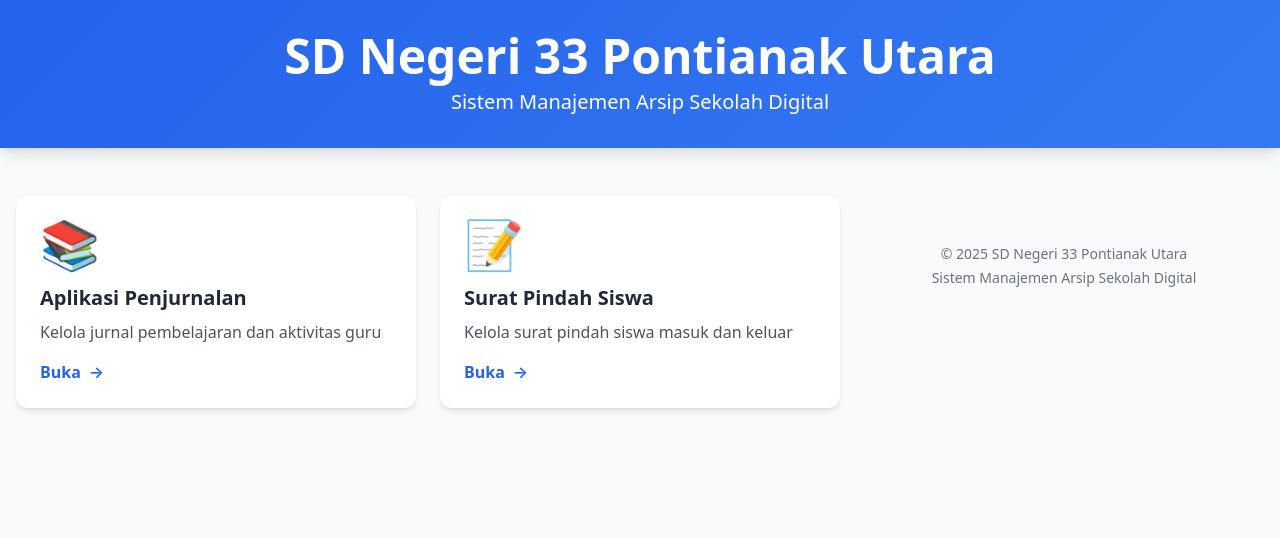
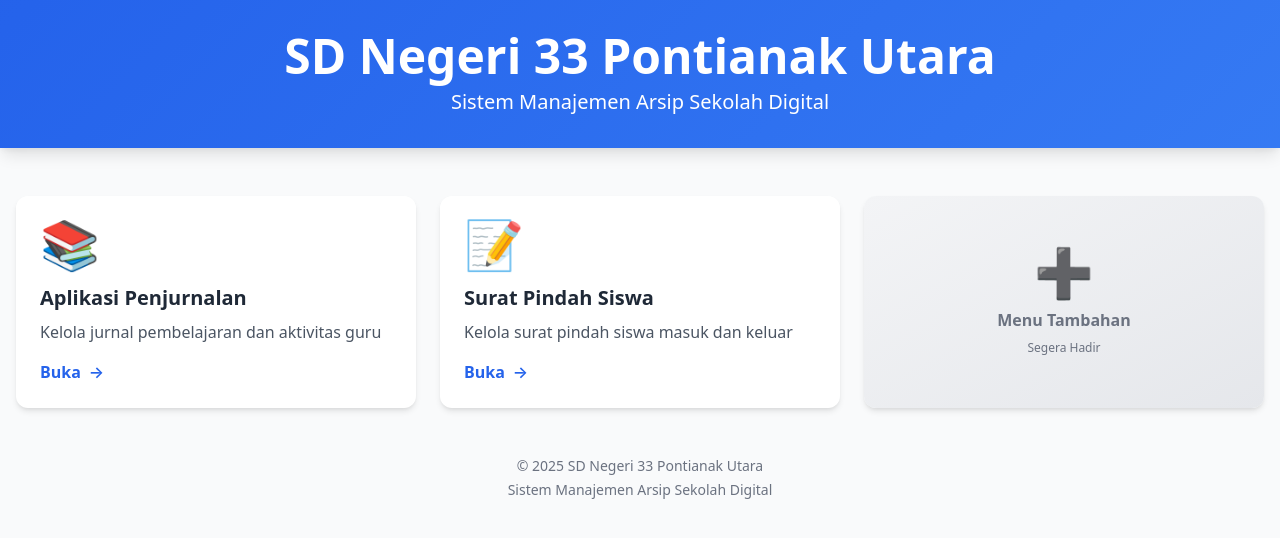
Before and after one commit to pangestu041-droid/arsipsd33utara, a plain HTML site: page index.html in a window 1280 px wide. Drawn offline with nearby package versions, Linux system fonts and the light colour scheme.

Commit message:
Update index.html

```diff
--- a/index.html
+++ b/index.html
@@ -119,7 +119,15 @@
                     <span>→</span>
                 </div>
             </a>
-
+<!-- Card 6: Placeholder untuk menu tambahan -->
+            <div class="menu-card bg-gradient-to-br from-gray-100 to-gray-200 rounded-xl p-6 shadow-md flex items-center justify-center animate-fade-in-up" style="animation-delay: 0.6s">
+                <div class="text-center text-gray-500">
+                    <div class="text-4xl md:text-5xl mb-3">➕</div>
+                    <p class="text-sm md:text-base font-semibold">Menu Tambahan</p>
+                    <p class="text-xs mt-2">Segera Hadir</p>
+                </div>
+            </div>
+        </div>
 
         <!-- Footer Info -->
         <div class="mt-12 text-center text-gray-500 text-sm animate-fade-in-up" style="animation-delay: 0.8s">
```
